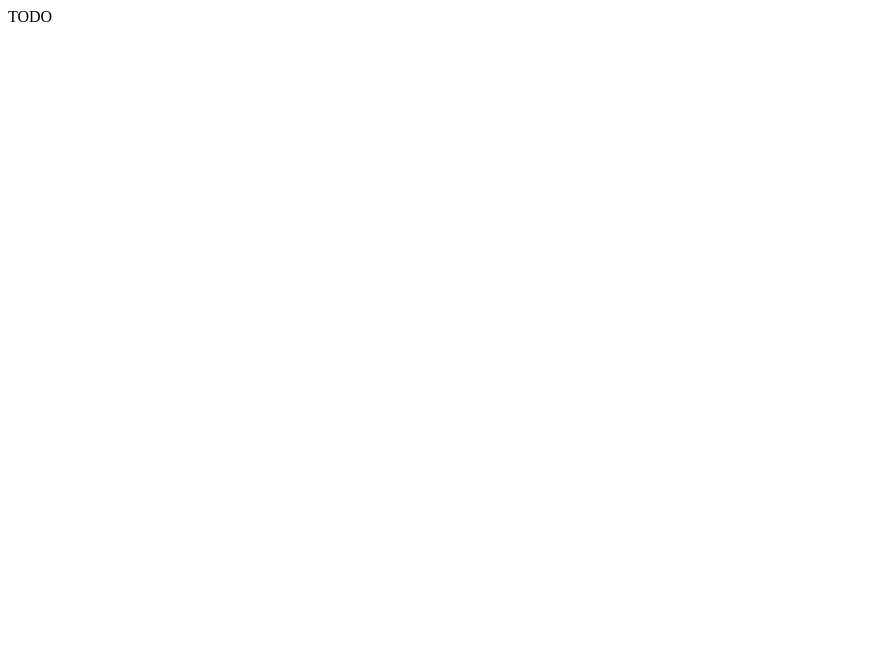
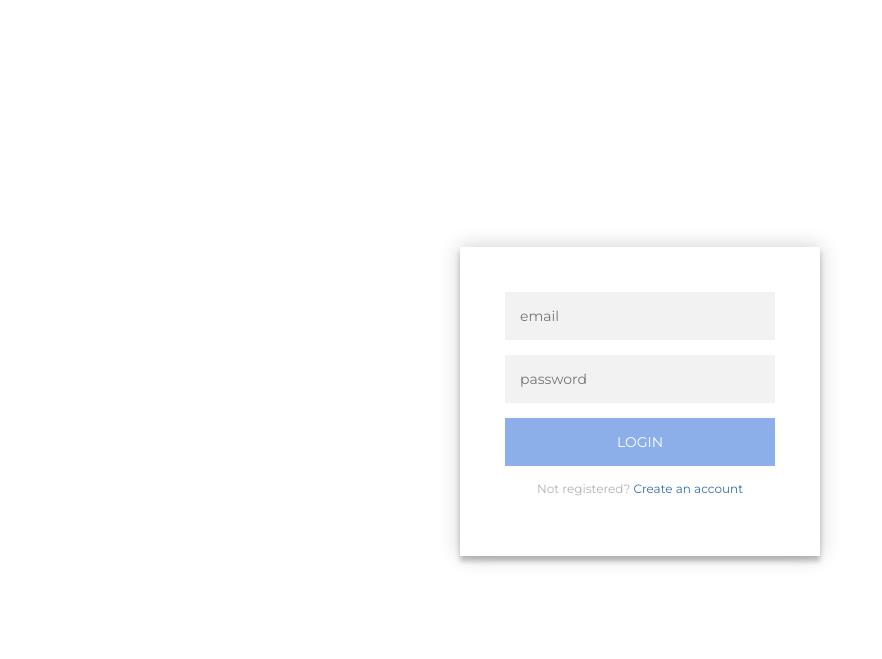
Before and after one commit to MaartenDeVriendt-PXL/wwTniKB1, a plain HTML site: page frontend/source/index.html in a window 1280 px wide. Shown: the whole page, without its empty margins (0-882 px from the left). Drawn offline with Linux system fonts and the light colour scheme.

Commit message:
loginform frontend
frontend van login en registratie

```diff
--- /dev/null
+++ b/frontend/source/assets/loginStyle.css
@@ -0,0 +1,86 @@
+@import url('https://fonts.googleapis.com/css?family=Montserrat&display=swap');
+
+*{
+    margin: 0;
+    padding: 0;
+    box-sizing: border-box;
+    font-family: 'Montserrat', sans-serif;
+}
+
+.container{
+   display: flex;
+   flex-direction: column;
+   justify-content: center;
+
+   width: 100%;
+   height: 100vh;
+}
+
+.menu{
+    align-self: center;
+    padding: 8% 0 0;
+}
+
+.form{
+    position: relative;
+    z-index: 1;
+    background: #FFFFFF;
+    max-width: 360px;
+    margin: 0 auto 100px;
+    padding: 45px;
+    text-align: center;
+    box-shadow: 0 0 20px 0 rgba(0, 0, 0, 0.2), 0 5px 5px 0 rgba(0, 0, 0, 0.24);
+}
+
+.form input {
+    outline: 0;
+    background: #f2f2f2;
+    width: 100%;
+    border: 0;
+    margin: 0 0 15px;
+    padding: 15px;
+    box-sizing: border-box;
+    font-size: 14px;
+}
+
+  .form button {
+    text-transform: uppercase;
+    outline: 0;
+    background: #8CAFEA;
+    width: 100%;
+    border: 0;
+    padding: 15px;
+    color: #FFFFFF;
+    font-size: 14px;
+    -webkit-transition: all 0.3 ease;
+    transition: all 0.3 ease;
+    cursor: pointer;
+  }
+
+  .form button:hover,.form button:active,.form button:focus {
+    background: #386FA4;
+  }
+
+  .form .message, .error, .confirmation{
+    margin: 15px 0 0;
+    color: #b3b3b3;
+    font-size: 12px;
+  }
+
+  .form .message a {
+    color: #386FA4;
+    text-decoration: none;
+    cursor: pointer;
+  }
+
+  .form .register-form {
+    display: none;
+  }
+
+  .form .error{
+      color: red;
+  }
+
+  .form .confirmation{
+      color: green;
+  }
--- /dev/null
+++ b/frontend/source/assets/script.js
@@ -0,0 +1,28 @@
+function toggleRegister() {
+    document.getElementById("login").style.display="none";
+    document.getElementById("register").style.display="block";
+}
+
+function toggleLogin() {
+    document.getElementById("register").style.display="none";
+    document.getElementById("login").style.display="block";
+}
+
+function check() {
+    let password = document.getElementById("pass").value;
+    let confpass = document.getElementById("confpass").value;
+
+    if(password.length <= 6){
+        document.getElementById("error").innerHTML = "Provided password is too short!";
+    }
+
+    if(password != confpass){
+        document.getElementById("error").innerHTML = "Passwords do not match";
+    }
+
+    if(password.length >= 6 && password == confpass){
+        document.getElementById("register").style.display="none";
+        document.getElementById("login").style.display="block";
+        document.getElementById("confirmation").innerHTML = "Registration was succesfull";
+    }
+}
--- a/frontend/source/index.html
+++ b/frontend/source/index.html
@@ -1,10 +1,36 @@
 <!DOCTYPE html>
 <html>
-    <head>
-        <title>Battleship</title>
-    </head>
 
-    <body>
-		TODO
-    </body>
+<head>
+  <title>Battleship</title>
+  <link rel="stylesheet" type="text/css" href="assets/loginStyle.css">
+  <script src="assets/script.js"></script>
+</head>
+
+<body>
+  <div class="container">
+    <div class="menu">
+      <div class="form">
+        <form class="register-form" id="register">
+          <input type="text" placeholder="username" required/>
+          <input type="text" placeholder="email" required/>
+          <input type="password" placeholder="password" id="pass" required/>
+          <input type="password" placeholder="confirm password" id="confpass" required/>
+          <button onclick="check(this)">create</button>
+          <p class="message">Already registered? <a onclick="toggleLogin()">Sign In</a></p>
+          <p class="error" id="error"></p>
+        </form>
+
+        <form class="login-form" id="login">
+          <input type="text" placeholder="email" required/>
+          <input type="password" placeholder="password" required/>
+          <button>login</button>
+          <p class="message">Not registered? <a onclick="toggleRegister()">Create an account</a></p>
+          <p class="confirmation" id="confirmation"></p>
+        </form>
+      </div>
+    </div>
+  </div>
+</body>
+
 </html>
```
